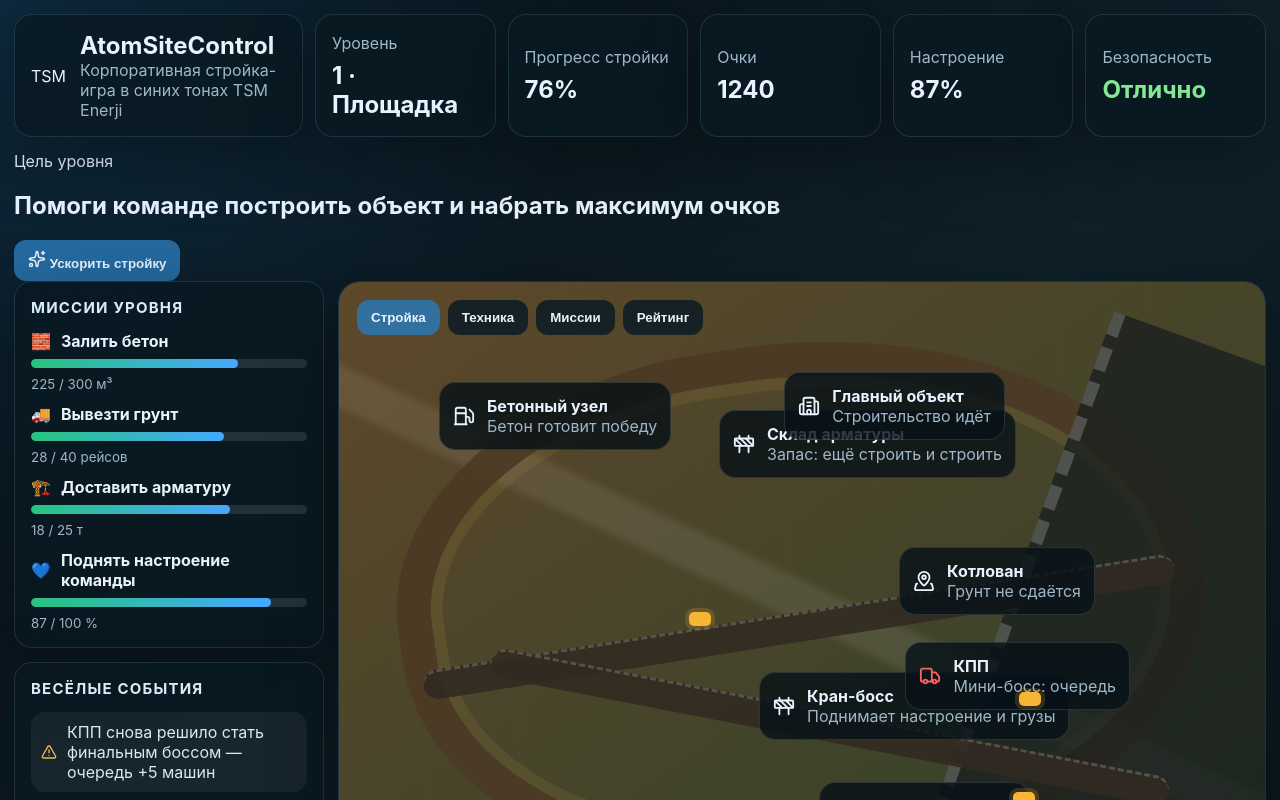
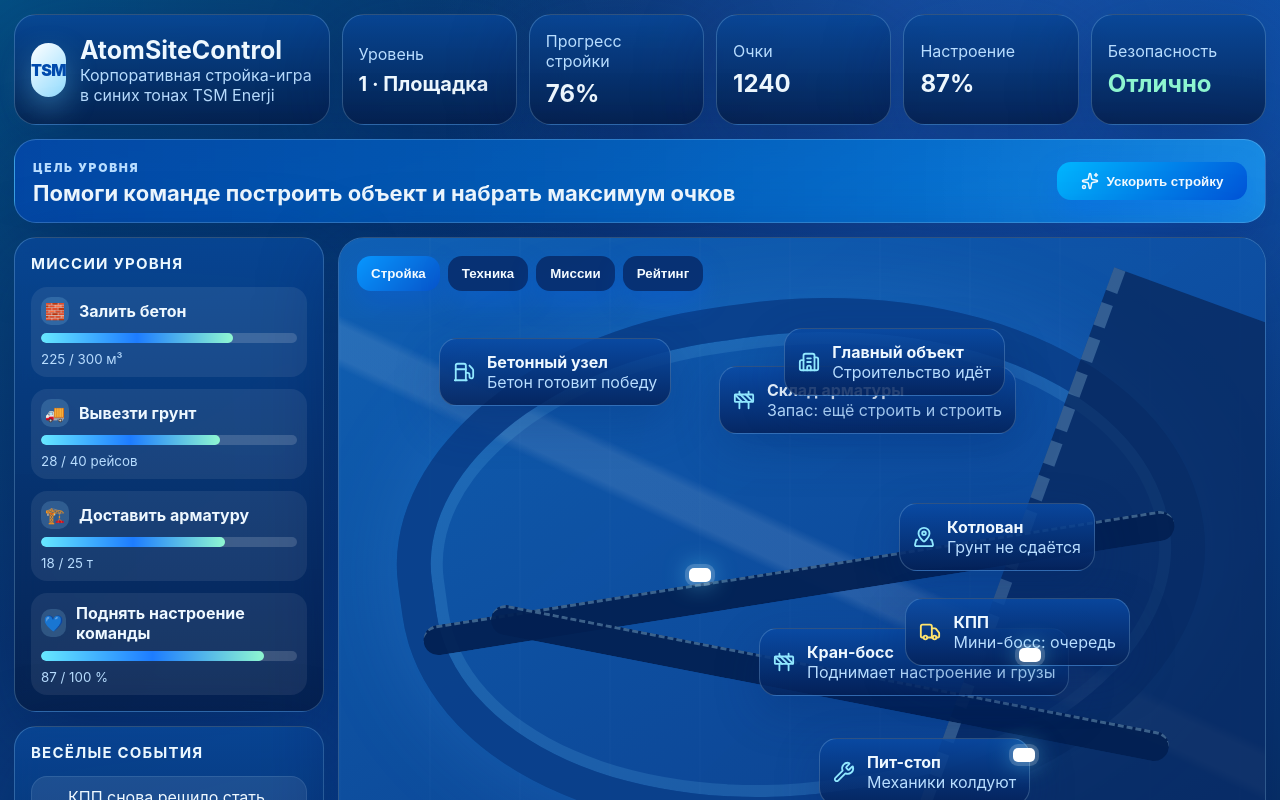
Before and after one commit to m9117882424/AtomSiteControl, a React (Vite) app: page / in a window 1280 px wide. Shown: the top 800 px of the page. Built offline with nearby package versions, Linux system fonts and the light colour scheme.

Commit message:
Apply TSM Enerji blue visual theme

```diff
--- a/src/styles.css
+++ b/src/styles.css
@@ -1,6 +1,6 @@
 :root {
-  color: #e8f3ff;
-  background: #08131a;
+  color: #eef8ff;
+  background: #061c3a;
   font-family:
     Inter, ui-sans-serif, system-ui, -apple-system, BlinkMacSystemFont, "Segoe UI", sans-serif;
 }
@@ -14,24 +14,26 @@ body {
   min-width: 1180px;
   min-height: 100vh;
   background:
-    radial-gradient(circle at top left, rgba(34, 132, 197, 0.22), transparent 30%),
-    linear-gradient(135deg, #071017 0%, #0f2029 48%, #071015 100%);
+    radial-gradient(circle at top left, rgba(0, 178, 255, 0.32), transparent 32%),
+    radial-gradient(circle at 75% 5%, rgba(62, 133, 255, 0.28), transparent 30%),
+    linear-gradient(135deg, #06214a 0%, #0b4da2 48%, #04142f 100%);
 }
 
 button {
   border: 0;
-  border-radius: 12px;
+  border-radius: 14px;
   padding: 10px 14px;
-  color: #e8f3ff;
-  background: rgba(42, 119, 180, 0.85);
+  color: #f4fbff;
+  background: linear-gradient(135deg, #0797ff, #0754c9);
   cursor: pointer;
-  font-weight: 700;
+  font-weight: 800;
   transition: 0.2s ease;
+  box-shadow: 0 12px 28px rgba(0, 96, 255, 0.26);
 }
 
 button:hover {
   transform: translateY(-1px);
-  background: rgba(58, 148, 216, 0.95);
+  background: linear-gradient(135deg, #19b7ff, #0a66f0);
 }
 
 .app-shell {
@@ -41,7 +43,7 @@ button:hover {
 
 .topbar {
   display: grid;
-  grid-template-columns: 1.6fr repeat(5, 1fr);
+  grid-template-columns: 1.8fr repeat(5, 1fr);
   gap: 12px;
   align-items: stretch;
   margin-bottom: 14px;
@@ -50,11 +52,12 @@ button:hover {
 .brand,
 .topbar-card,
 .panel,
-.map-card {
-  border: 1px solid rgba(152, 211, 255, 0.14);
-  background: rgba(9, 25, 34, 0.82);
-  box-shadow: 0 20px 70px rgba(0, 0, 0, 0.32);
-  backdrop-filter: blur(14px);
+.map-card,
+.hero-strip {
+  border: 1px solid rgba(165, 219, 255, 0.26);
+  background: linear-gradient(180deg, rgba(8, 70, 150, 0.86), rgba(5, 31, 75, 0.88));
+  box-shadow: 0 22px 80px rgba(0, 18, 69, 0.36);
+  backdrop-filter: blur(16px);
 }
 
 .brand {
@@ -62,20 +65,34 @@ button:hover {
   align-items: center;
   gap: 14px;
   padding: 16px;
+  border-radius: 22px;
+}
+
+.brand-mark {
+  display: grid;
+  place-items: center;
+  width: 54px;
+  height: 54px;
   border-radius: 18px;
+  color: #004aad;
+  background: linear-gradient(135deg, #ffffff, #91dbff);
+  font-weight: 950;
+  letter-spacing: -0.04em;
+  box-shadow: 0 12px 30px rgba(105, 208, 255, 0.38);
 }
 
 .brand h1 {
   margin: 0;
-  font-size: 24px;
+  font-size: 25px;
 }
 
 .brand span,
 .topbar-card span,
 .metric span,
 .zone span,
-.task small {
-  color: #9fb7c8;
+.task small,
+.eyebrow {
+  color: #b8ddff;
 }
 
 .topbar-card {
@@ -83,7 +100,7 @@ button:hover {
   flex-direction: column;
   justify-content: center;
   padding: 16px;
-  border-radius: 18px;
+  border-radius: 22px;
 }
 
 .topbar-card strong {
@@ -91,8 +108,46 @@ button:hover {
   font-size: 24px;
 }
 
+.topbar-card.level strong {
+  font-size: 20px;
+}
+
 .topbar-card.success strong {
-  color: #83e891;
+  color: #8ff7d1;
+}
+
+.hero-strip {
+  display: flex;
+  align-items: center;
+  justify-content: space-between;
+  gap: 18px;
+  margin-bottom: 14px;
+  padding: 16px 18px;
+  border-radius: 22px;
+  background:
+    linear-gradient(90deg, rgba(3, 72, 169, 0.9), rgba(0, 154, 255, 0.62)),
+    radial-gradient(circle at right, rgba(255, 255, 255, 0.22), transparent 28%);
+}
+
+.hero-strip h2 {
+  margin: 4px 0 0;
+  font-size: 22px;
+}
+
+.eyebrow {
+  font-size: 12px;
+  font-weight: 900;
+  letter-spacing: 0.14em;
+  text-transform: uppercase;
+}
+
+.primary-action {
+  display: inline-flex;
+  align-items: center;
+  gap: 8px;
+  min-width: 190px;
+  justify-content: center;
+  background: linear-gradient(135deg, #00b6ff, #0054d8);
 }
 
 .workspace {
@@ -108,13 +163,13 @@ button:hover {
 }
 
 .panel {
-  border-radius: 18px;
+  border-radius: 22px;
   padding: 16px;
 }
 
 .panel h2 {
   margin: 0 0 14px;
-  color: #d8ebf8;
+  color: #ecf8ff;
   font-size: 15px;
   letter-spacing: 0.08em;
   text-transform: uppercase;
@@ -130,6 +185,9 @@ button:hover {
 .task {
   display: grid;
   gap: 8px;
+  padding: 10px;
+  border-radius: 16px;
+  background: rgba(255, 255, 255, 0.075);
 }
 
 .task-title {
@@ -138,18 +196,27 @@ button:hover {
   align-items: center;
 }
 
+.task-emoji {
+  display: grid;
+  place-items: center;
+  width: 28px;
+  height: 28px;
+  border-radius: 10px;
+  background: rgba(155, 221, 255, 0.18);
+}
+
 .progress-line {
   overflow: hidden;
-  height: 9px;
+  height: 10px;
   border-radius: 99px;
-  background: rgba(255, 255, 255, 0.11);
+  background: rgba(255, 255, 255, 0.16);
 }
 
 .progress-line span {
   display: block;
   height: 100%;
   border-radius: 99px;
-  background: linear-gradient(90deg, #27c47d, #46a8ff);
+  background: linear-gradient(90deg, #67e8ff, #1d7cff, #8ff7d1);
 }
 
 .progress-line.small {
@@ -163,24 +230,25 @@ button:hover {
   display: flex;
   align-items: center;
   gap: 10px;
-  border-radius: 14px;
-  background: rgba(255, 255, 255, 0.055);
+  border-radius: 16px;
+  background: rgba(255, 255, 255, 0.085);
+  border: 1px solid rgba(190, 230, 255, 0.12);
 }
 
 .event {
   padding: 10px;
-  color: #d9e8f2;
+  color: #eef8ff;
 }
 
 .event svg {
-  color: #f5b84c;
+  color: #8ff7d1;
   flex: 0 0 auto;
 }
 
 .map-card {
   overflow: hidden;
   min-height: 650px;
-  border-radius: 22px;
+  border-radius: 26px;
   position: relative;
 }
 
@@ -194,7 +262,7 @@ button:hover {
 }
 
 .map-toolbar button:not(:first-child) {
-  background: rgba(15, 29, 37, 0.9);
+  background: rgba(7, 46, 111, 0.92);
 }
 
 .site-map {
@@ -202,9 +270,9 @@ button:hover {
   height: 650px;
   overflow: hidden;
   background:
-    linear-gradient(25deg, transparent 0 48%, rgba(255, 255, 255, 0.08) 49% 52%, transparent 53%),
-    linear-gradient(145deg, rgba(110, 81, 44, 0.85), rgba(48, 69, 43, 0.92)),
-    repeating-linear-gradient(90deg, rgba(255, 255, 255, 0.04) 0 2px, transparent 2px 90px);
+    linear-gradient(25deg, transparent 0 48%, rgba(255, 255, 255, 0.1) 49% 52%, transparent 53%),
+    linear-gradient(145deg, rgba(18, 105, 190, 0.78), rgba(12, 62, 144, 0.92)),
+    repeating-linear-gradient(90deg, rgba(255, 255, 255, 0.055) 0 2px, transparent 2px 90px);
 }
 
 .site-map::before {
@@ -212,8 +280,10 @@ button:hover {
   position: absolute;
   inset: 60px;
   border-radius: 45% 55% 48% 52%;
-  border: 34px solid rgba(76, 57, 37, 0.86);
-  box-shadow: inset 0 0 0 12px rgba(214, 174, 83, 0.1);
+  border: 34px solid rgba(10, 63, 137, 0.88);
+  box-shadow:
+    inset 0 0 0 12px rgba(123, 210, 255, 0.14),
+    0 0 90px rgba(74, 174, 255, 0.18);
   transform: rotate(-8deg);
 }
 
@@ -224,9 +294,9 @@ button:hover {
   top: 70px;
   width: 360px;
   height: 760px;
-  background: rgba(23, 29, 30, 0.72);
+  background: rgba(7, 38, 89, 0.72);
   transform: rotate(20deg);
-  border-left: 12px dashed rgba(255, 255, 255, 0.2);
+  border-left: 12px dashed rgba(177, 227, 255, 0.25);
 }
 
 .zone {
@@ -237,9 +307,14 @@ button:hover {
   align-items: center;
   min-width: 190px;
   padding: 13px;
-  border: 1px solid rgba(255, 255, 255, 0.12);
-  border-radius: 16px;
-  background: rgba(8, 18, 24, 0.82);
+  border: 1px solid rgba(197, 235, 255, 0.22);
+  border-radius: 18px;
+  background: linear-gradient(180deg, rgba(9, 74, 164, 0.86), rgba(4, 33, 89, 0.86));
+  box-shadow: 0 16px 45px rgba(0, 38, 110, 0.26);
+}
+
+.zone svg {
+  color: #91e8ff;
 }
 
 .zone strong,
@@ -248,7 +323,7 @@ button:hover {
 }
 
 .zone.danger svg {
-  color: #ff6060;
+  color: #ffe36d;
 }
 
 .concrete {
@@ -291,8 +366,8 @@ button:hover {
   z-index: 2;
   height: 30px;
   border-radius: 40px;
-  background: rgba(49, 43, 34, 0.9);
-  border-top: 3px dashed rgba(255, 255, 255, 0.18);
+  background: rgba(3, 32, 82, 0.92);
+  border-top: 3px dashed rgba(185, 232, 255, 0.32);
 }
 
 .road-one {
@@ -315,8 +390,10 @@ button:hover {
   width: 22px;
   height: 14px;
   border-radius: 5px;
-  background: #f8b534;
-  box-shadow: 0 0 0 4px rgba(248, 181, 52, 0.18);
+  background: #ffffff;
+  box-shadow:
+    0 0 0 4px rgba(255, 255, 255, 0.18),
+    0 0 24px rgba(99, 222, 255, 0.8);
 }
 
 .dot-one {
@@ -355,15 +432,15 @@ button:hover {
 
 .vehicle.free strong,
 .vehicle.working strong {
-  color: #83e891;
+  color: #8ff7d1;
 }
 
 .vehicle.trip strong {
-  color: #f4c35f;
+  color: #91e8ff;
 }
 
 .vehicle.repair strong {
-  color: #ff7575;
+  color: #ffe36d;
 }
 
 .actions {
@@ -396,7 +473,7 @@ button:hover {
 }
 
 .metric svg {
-  color: #6bc4ff;
+  color: #91e8ff;
 }
 
 .metric strong {
@@ -411,14 +488,15 @@ button:hover {
 }
 
 .chart-card {
-  border-radius: 14px;
+  border-radius: 16px;
   padding: 10px;
-  background: rgba(255, 255, 255, 0.055);
+  background: rgba(255, 255, 255, 0.075);
+  border: 1px solid rgba(190, 230, 255, 0.12);
 }
 
 .chart-card > span {
   display: block;
   margin-bottom: 8px;
-  color: #b7cddd;
+  color: #c9e9ff;
   font-size: 13px;
 }
```
